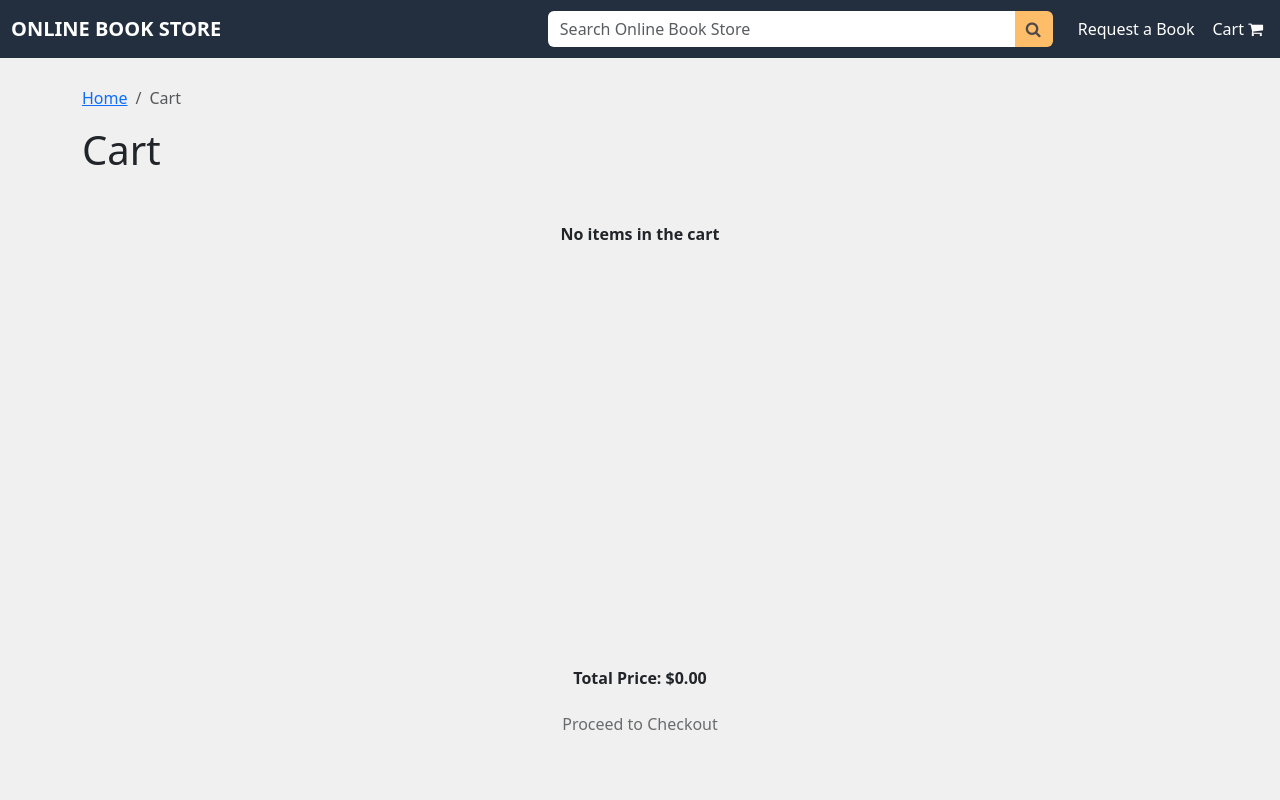
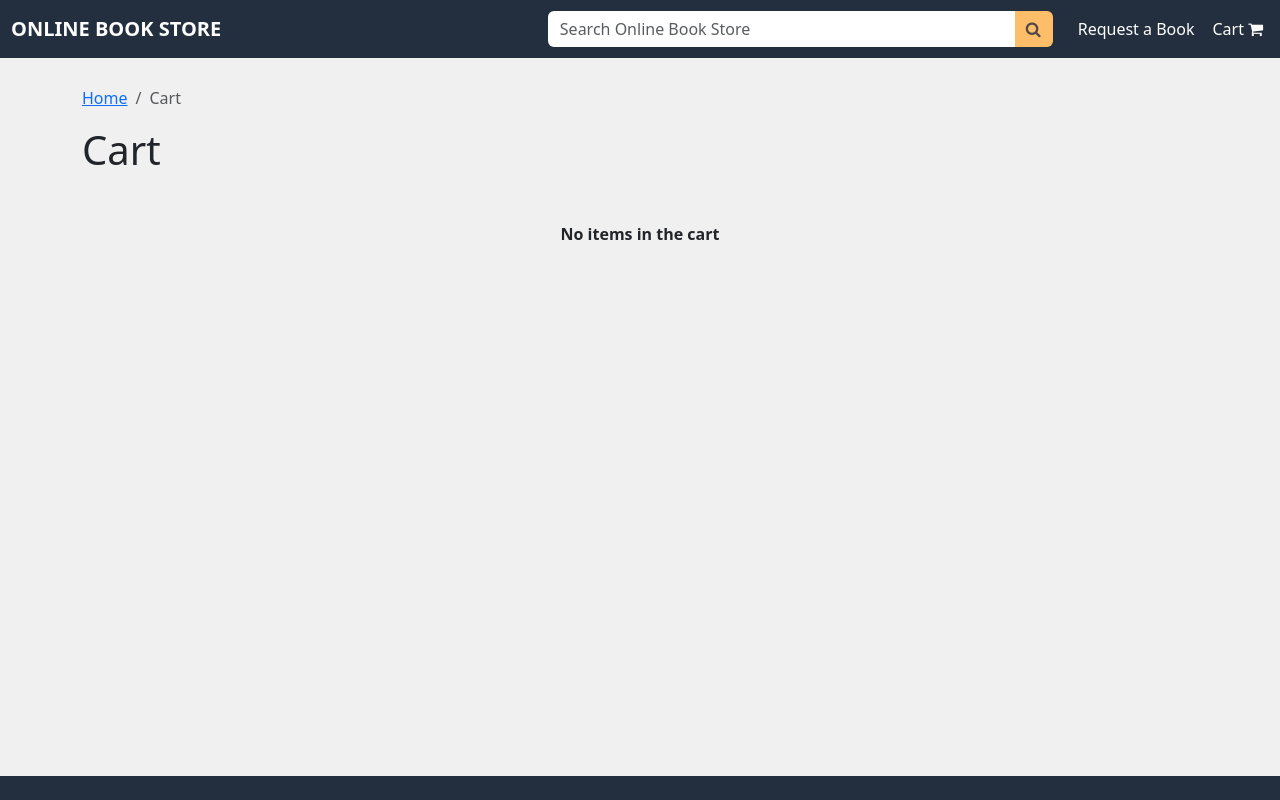
Before and after one commit to swe632/online-book-store-hw7, an Angular app: page /cart in a window 1280 px wide. Shown: the top 800 px of the page. Built offline with nearby package versions, Linux system fonts and the light colour scheme.

Commit message:
moved proceed to checkout to ngcontainer

```diff
--- a/src/app/cart/cart.component.css
+++ b/src/app/cart/cart.component.css
@@ -1,5 +1,5 @@
 .pad {
-  padding-bottom: 420px; /* Adjust this value as needed */
+  padding-bottom: 450px; /* Adjust this value as needed */
 }
 
 .content-pad {
--- a/src/app/cart/cart.component.html
+++ b/src/app/cart/cart.component.html
@@ -68,17 +68,17 @@
           </div>
         </div>
       </div>
+      <!-- Total Price -->
+      <div class="d-flex justify-content-center">
+        <strong>Total Price: {{ totalPrice | currency }}</strong>
+      </div>
+      <!-- Checkout Button -->
+      <div class="mt-3 d-flex d-flex justify-content-center" *ngIf="selectedBooks.length == 0">
+        <button class="btn a-button-add" (click)="checkout()" [disabled]="cart.length == 0">Proceed to Checkout</button>
+      </div>
     </div>
   </ng-container>
 
-  <!-- Total Price -->
-  <div class="d-flex justify-content-center">
-    <strong>Total Price: {{ totalPrice | currency }}</strong>
-  </div>
-  <!-- Checkout Button -->
-  <div class="mt-3 d-flex d-flex justify-content-center" *ngIf="selectedBooks.length == 0">
-    <button class="btn a-button-add" (click)="checkout()" [disabled]="cart.length == 0">Proceed to Checkout</button>
-  </div>
 
   <!-- No Items Message -->
   <ng-template #noItems>
```
